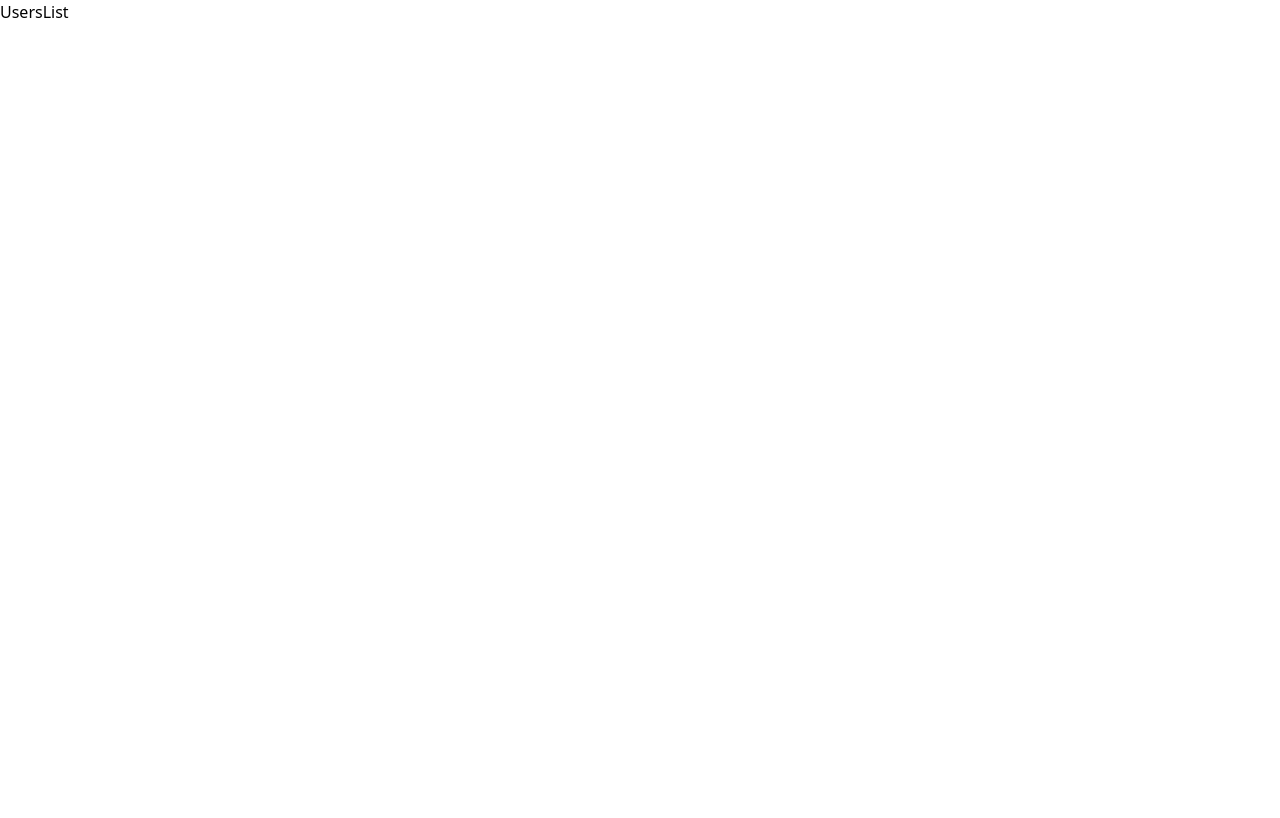
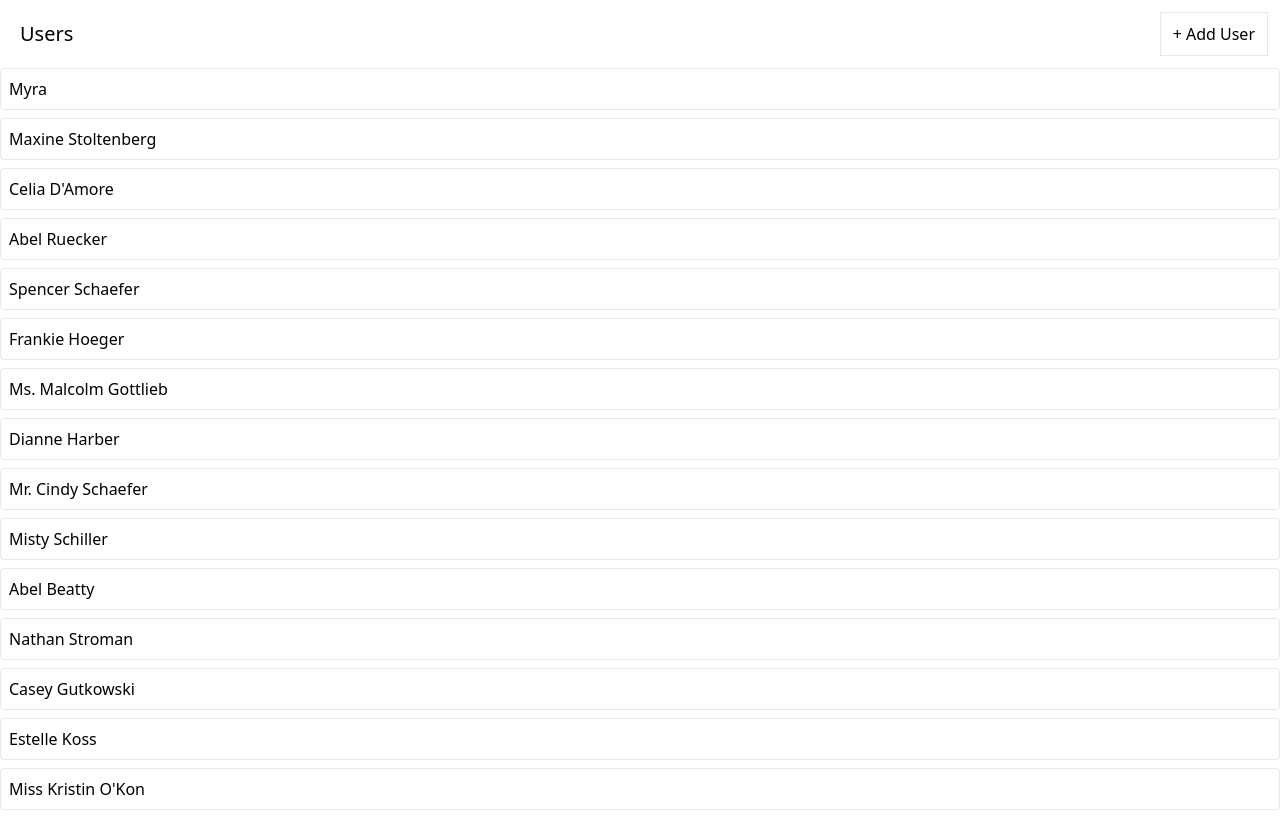
Before and after one commit to abkumarofficial/media, a React (Create React App) app: page / in a window 1280 px wide. Built offline with nearby package versions, Linux system fonts and the light colour scheme; data requests are answered from the project's data file.

Commit message:
Thunk Created for addUser and Fetch User, Added Extra Reducers for them, Dispatch done in UsersList

```diff
--- a/db.json
+++ b/db.json
@@ -1,5 +1,66 @@
 {
-    "users": [],
-    "albums": [],
-    "photos": []
+  "users": [
+    {
+      "id": 1,
+      "name": "Myra"
+    },
+    {
+      "id": "79e4",
+      "name": "Maxine Stoltenberg"
+    },
+    {
+      "id": "052e",
+      "name": "Celia D'Amore"
+    },
+    {
+      "id": "84a6",
+      "name": "Abel Ruecker"
+    },
+    {
+      "id": "b479",
+      "name": "Spencer Schaefer"
+    },
+    {
+      "id": "dda5",
+      "name": "Frankie Hoeger"
+    },
+    {
+      "id": "a419",
+      "name": "Ms. Malcolm Gottlieb"
+    },
+    {
+      "id": "084c",
+      "name": "Dianne Harber"
+    },
+    {
+      "id": "9ce2",
+      "name": "Mr. Cindy Schaefer"
+    },
+    {
+      "id": "6570",
+      "name": "Misty Schiller"
+    },
+    {
+      "id": "0328",
+      "name": "Abel Beatty"
+    },
+    {
+      "id": "4291",
+      "name": "Nathan Stroman"
+    },
+    {
+      "id": "13bf",
+      "name": "Casey Gutkowski"
+    },
+    {
+      "id": "5d63",
+      "name": "Estelle Koss"
+    },
+    {
+      "id": "e392",
+      "name": "Miss Kristin O'Kon"
+    }
+  ],
+  "albums": [],
+  "photos": []
 }
--- a/package.json
+++ b/package.json
@@ -8,6 +8,8 @@
     "@testing-library/jest-dom": "^5.17.0",
     "@testing-library/react": "^13.4.0",
     "@testing-library/user-event": "^13.5.0",
+    "axios": "^1.6.7",
+    "classnames": "^2.5.1",
     "react": "^18.2.0",
     "react-dom": "^18.2.0",
     "react-icons": "4.6.0",
--- /dev/null
+++ b/src/components/Skeleton.js
@@ -0,0 +1,42 @@
+import classNames from 'classnames';
+
+function Skeleton( { times, className } ) {
+
+    const outerClassNames = classNames(
+        'relative',
+        'overflow-hidden',
+        'bg-gray-200',
+        'rounded',
+        'mb-2.5',
+        className
+    );
+    const innerClassNames = classNames(
+        'animate-shimmer',
+        'absolute',
+        'inset-0',
+        '-translate-x-full',
+        'bg-gradient-to-r',
+        'from-gray-200',
+        'via-white',
+        'to-gray-200'
+    );
+
+
+    // const boxes = [];
+
+    // for (let i=0;i< times;i++) {
+    //     boxes.push(<div key={i}></div>)
+    // }
+    // OR
+
+    const boxes = Array(times)
+        .fill(0)
+        .map((_,i) => {
+            return <div key={i} className={outerClassNames}>
+                <div className={innerClassNames}></div>
+            </div>
+    })
+    return boxes;
+}
+
+export default Skeleton;
--- a/src/components/UsersList.js
+++ b/src/components/UsersList.js
@@ -1,6 +1,46 @@
+import { useEffect } from "react";
+import { useDispatch, useSelector } from "react-redux";
+import { fetchUsers, addUser } from "../store";
+import Button from './Button';
+import Skeleton from "./Skeleton";
+
 function UsersList() {
+    const dispatch = useDispatch();
+    const { data, isLoading, error } = useSelector((state) => {
+        return state.users;
+    })
+
+    useEffect(()=> {
+        console.log(dispatch(fetchUsers()));
+    }, [dispatch]);
+
+    const handleUserAdd = () => {
+        dispatch(addUser());
+    }
+
+    if (isLoading) {
+        return <Skeleton className="h-10 w-full" times={6}/>
+    }
+    if (error) {
+        return <div>Error Fetching Data...</div>
+    }
+
+    const renderedUsers = data.map((user) => {
+        return <div key={user.id} className="mb-2 border rounded">
+            <div className="flex p-2 justify-between item-center cursor-pointer">
+                {user.name}
+            </div>
+        </div>
+    })
+
     return <div>
-        UsersList
+        <div className="flex flex-row justify-between m-3">
+            <h1 className="m-2 text-xl">Users</h1>
+            <Button onClick={handleUserAdd}>
+                + Add User
+            </Button>
+        </div>
+        {renderedUsers}
     </div>
 }
 
--- a/src/store/index.js
+++ b/src/store/index.js
@@ -1,9 +1,11 @@
 import { configureStore } from "@reduxjs/toolkit";
 import { usersReducer } from "./slice/usersSlice";
-
 
 export const store = configureStore({
     reducer: {
         users: usersReducer,
     }
 });
+
+export * from './thunks/fetchUsers';
+export * from './thunks/addUser';
--- a/src/store/slice/usersSlice.js
+++ b/src/store/slice/usersSlice.js
@@ -1,11 +1,40 @@
 import { createSlice } from "@reduxjs/toolkit";
+import { fetchUsers } from "../thunks/fetchUsers";
+import { addUser } from "../thunks/addUser";
 
 const UsersSlice = createSlice({
     name: "users",
     initialState: {
+        isLoading: true,
         data: [],
+        error: null,
     },
-    reducers: {}
+    reducers: {},
+    extraReducers(builder) {
+        builder.addCase(fetchUsers.pending, (state,action) => {
+            state.isLoading = true;
+        });
+        builder.addCase(fetchUsers.fulfilled, (state, action) => {
+            state.isLoading = false;
+            state.data = action.payload;
+        });
+        builder.addCase(fetchUsers.rejected, (state, action) => {
+            state.isLoading = false;
+            state.error = action.error;
+        });
+
+        builder.addCase(addUser.pending, (state,action) => {
+            state.isLoading = true;
+        });
+        builder.addCase(addUser.fulfilled, (state, action) => {
+            state.isLoading = false;
+            state.data.push(action.payload);
+        });
+        builder.addCase(addUser.rejected, (state, action) => {
+            state.isLoading = false;
+            state.error = action.error;
+        });
+    }
 });
 
 export const usersReducer = UsersSlice.reducer;
--- /dev/null
+++ b/src/store/thunks/addUser.js
@@ -0,0 +1,11 @@
+import { createAsyncThunk } from "@reduxjs/toolkit";
+import axios from "axios";
+import { faker } from "@faker-js/faker";
+const addUser = createAsyncThunk('users/add', async () => {
+    const response = await axios.post("http://localhost:3005/users", {
+        name: faker.name.fullName()
+    });
+    return response.data;
+})
+
+export { addUser };
--- /dev/null
+++ b/src/store/thunks/fetchUsers.js
@@ -0,0 +1,28 @@
+import { createAsyncThunk } from "@reduxjs/toolkit";
+import axios from 'axios';
+
+
+// thunk req will automatically dispatch users/fetch/pending or
+// users/fetch/fulfilled or
+// users/fetch/rejected
+// fetchUsers.pending === users/fetch/pending
+// fetchUsers.fulfilled === users/fetch/fulfilled
+// fetchUsers.rejected === users/fetch/rejected
+const fetchUsers = createAsyncThunk('users/fetch', async () => {
+    const response = await axios.get("http://localhost:3005/users");
+    // Dev Only
+    // await pause(1000);
+
+    return response.data;
+
+    // await axios.get("http://localhost:3005/users").then((response) => response.data);
+});
+
+// Dev Only
+// const pause = (duration) => {
+//     return new Promise((resolve) => {
+//         setTimeout(resolve, duration);
+//     })
+// }
+
+export { fetchUsers };
--- a/tailwind.config.js
+++ b/tailwind.config.js
@@ -4,7 +4,16 @@
     "./src/**/*.{js,jsx,ts,tsx}",
   ],
   theme: {
-    extend: {},
+    extend: {
+      keyframes: {
+        shimmer: {
+          '100%' : { transform: 'translateX(100%)' }
+        }
+      },
+      animation: {
+        shimmer: 'shimmer 1.5s infinite'
+      }
+    },
   },
   plugins: [],
 }
```
Also changed, not shown: 1 other file (tests, documents, lock files or other folders).
